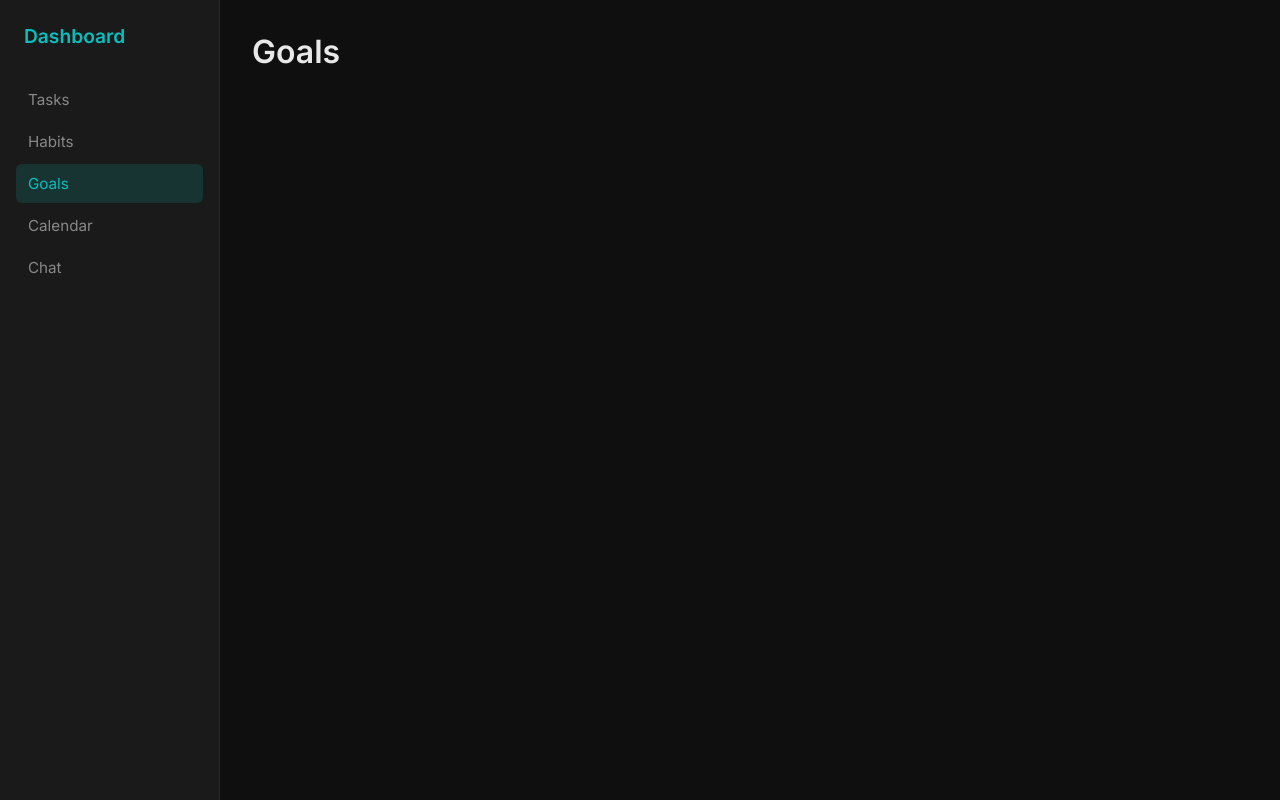
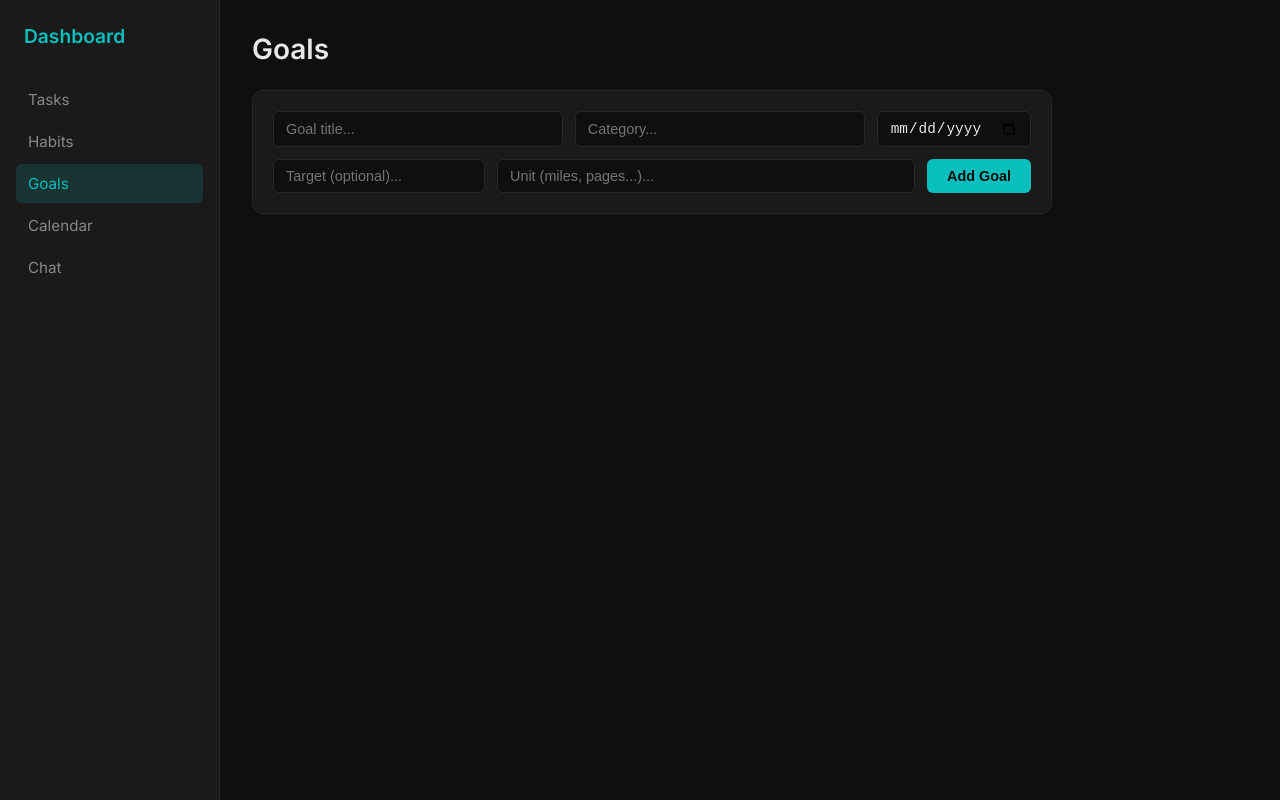
Before and after one commit to domshuyler/dashboard, a React (Vite) app in the folder personal-dashboard/: page /goals in a window 1280 px wide. Built offline with nearby package versions, Linux system fonts and the light colour scheme.

Commit message:
goals module complete

```diff
--- /dev/null
+++ b/personal-dashboard/src/pages/Goals.css
@@ -0,0 +1,80 @@
+.goal-list {
+  display: flex;
+  flex-direction: column;
+  gap: 0.75rem;
+}
+
+.goal-item {
+  background-color: var(--color-surface);
+  border: 1px solid var(--color-border);
+  border-radius: 10px;
+  padding: 1rem 1.25rem;
+  display: flex;
+  flex-direction: column;
+  gap: 0.75rem;
+  transition: border-color 0.15s;
+}
+
+.goal-item:hover {
+  border-color: var(--color-accent);
+}
+
+.goal-item.completed {
+  opacity: 0.7;
+  border-color: var(--color-accent);
+}
+
+.goal-item.completed .task-title {
+  text-decoration: line-through;
+  color: var(--color-text-muted);
+}
+
+.goal-header {
+  display: flex;
+  align-items: center;
+  justify-content: space-between;
+  gap: 1rem;
+}
+
+.goal-progress {
+  display: flex;
+  flex-direction: column;
+  gap: 0.5rem;
+}
+
+.progress-bar-track {
+  width: 100%;
+  height: 6px;
+  background-color: var(--color-border);
+  border-radius: 99px;
+  overflow: hidden;
+}
+
+.progress-bar-fill {
+  height: 100%;
+  background-color: var(--color-accent);
+  border-radius: 99px;
+  transition: width 0.3s ease;
+}
+
+.progress-info {
+  display: flex;
+  justify-content: space-between;
+  font-size: 0.78rem;
+  color: var(--color-text-muted);
+}
+
+.goal-progress input {
+  background-color: var(--color-base);
+  border: 1px solid var(--color-border);
+  border-radius: 6px;
+  color: var(--color-text);
+  padding: 0.4rem 0.75rem;
+  font-size: 0.85rem;
+  outline: none;
+  width: 200px;
+}
+
+.goal-progress input:focus {
+  border-color: var(--color-accent);
+}
--- a/personal-dashboard/src/pages/Goals.jsx
+++ b/personal-dashboard/src/pages/Goals.jsx
@@ -1,7 +1,134 @@
+import { useState } from 'react'
+import './Goals.css'
+
 function Goals() {
+  const [goals, setGoals] = useState([])
+  const [newGoal, setNewGoal] = useState({
+    title: '',
+    category: '',
+    deadline: '',
+    target: '',
+    current: 0,
+    unit: ''
+  })
+
+  const addGoal = () => {
+    if (!newGoal.title.trim()) return
+    setGoals([...goals, {
+      ...newGoal,
+      id: Date.now(),
+      completed: false,
+      target: newGoal.target ? Number(newGoal.target) : null,
+      current: 0
+    }])
+    setNewGoal({
+      title: '',
+      category: '',
+      deadline: '',
+      target: '',
+      current: 0,
+      unit: ''
+    })
+  }
+
+  const updateProgress = (id, value) => {
+    setGoals(goals.map(goal => {
+      if (goal.id !== id) return goal
+      const newCurrent = Math.min(Number(value), goal.target)
+      return {
+        ...goal,
+        current: newCurrent,
+        completed: newCurrent >= goal.target
+      }
+    }))
+  }
+
+  const deleteGoal = (id) => {
+    setGoals(goals.filter(goal => goal.id !== id))
+  }
+
+  const getProgress = (goal) => {
+    if (!goal.target) return null
+    return Math.round((goal.current / goal.target) * 100)
+  }
+
   return (
-    <div>
+    <div className="page">
       <h1>Goals</h1>
+
+      <div className="task-form">
+        <input
+          type="text"
+          placeholder="Goal title..."
+          value={newGoal.title}
+          onChange={(e) => setNewGoal({ ...newGoal, title: e.target.value })}
+        />
+        <input
+          type="text"
+          placeholder="Category..."
+          value={newGoal.category}
+          onChange={(e) => setNewGoal({ ...newGoal, category: e.target.value })}
+        />
+        <input
+          type="date"
+          value={newGoal.deadline}
+          onChange={(e) => setNewGoal({ ...newGoal, deadline: e.target.value })}
+        />
+        <input
+          type="number"
+          placeholder="Target (optional)..."
+          value={newGoal.target}
+          onChange={(e) => setNewGoal({ ...newGoal, target: e.target.value })}
+        />
+        <input
+          type="text"
+          placeholder="Unit (miles, pages...)..."
+          value={newGoal.unit}
+          onChange={(e) => setNewGoal({ ...newGoal, unit: e.target.value })}
+        />
+        <button onClick={addGoal}>Add Goal</button>
+      </div>
+
+      <div className="goal-list">
+        {goals.map(goal => (
+          <div key={goal.id} className={`goal-item ${goal.completed ? 'completed' : ''}`}>
+            <div className="goal-header">
+              <div className="task-info">
+                <span className="task-title">{goal.title}</span>
+                <div className="task-meta">
+                  {goal.category && <span className="category">{goal.category}</span>}
+                  {goal.deadline && <span className="due-date">Due: {goal.deadline}</span>}
+                  {goal.completed && <span className="priority priority-low">Completed</span>}
+                </div>
+              </div>
+              <button onClick={() => deleteGoal(goal.id)}>Delete</button>
+            </div>
+
+            {goal.target && (
+              <div className="goal-progress">
+                <div className="progress-bar-track">
+                  <div
+                    className="progress-bar-fill"
+                    style={{ width: `${getProgress(goal)}%` }}
+                  />
+                </div>
+                <div className="progress-info">
+                  <span>{goal.current} / {goal.target} {goal.unit}</span>
+                  <span>{getProgress(goal)}%</span>
+                </div>
+                <input
+                  type="number"
+                  placeholder="Update progress..."
+                  onBlur={(e) => {
+                    updateProgress(goal.id, e.target.value)
+                    e.target.value = ''
+                  }}
+                />
+              </div>
+            )}
+          </div>
+        ))}
+      </div>
     </div>
   )
 }
```
